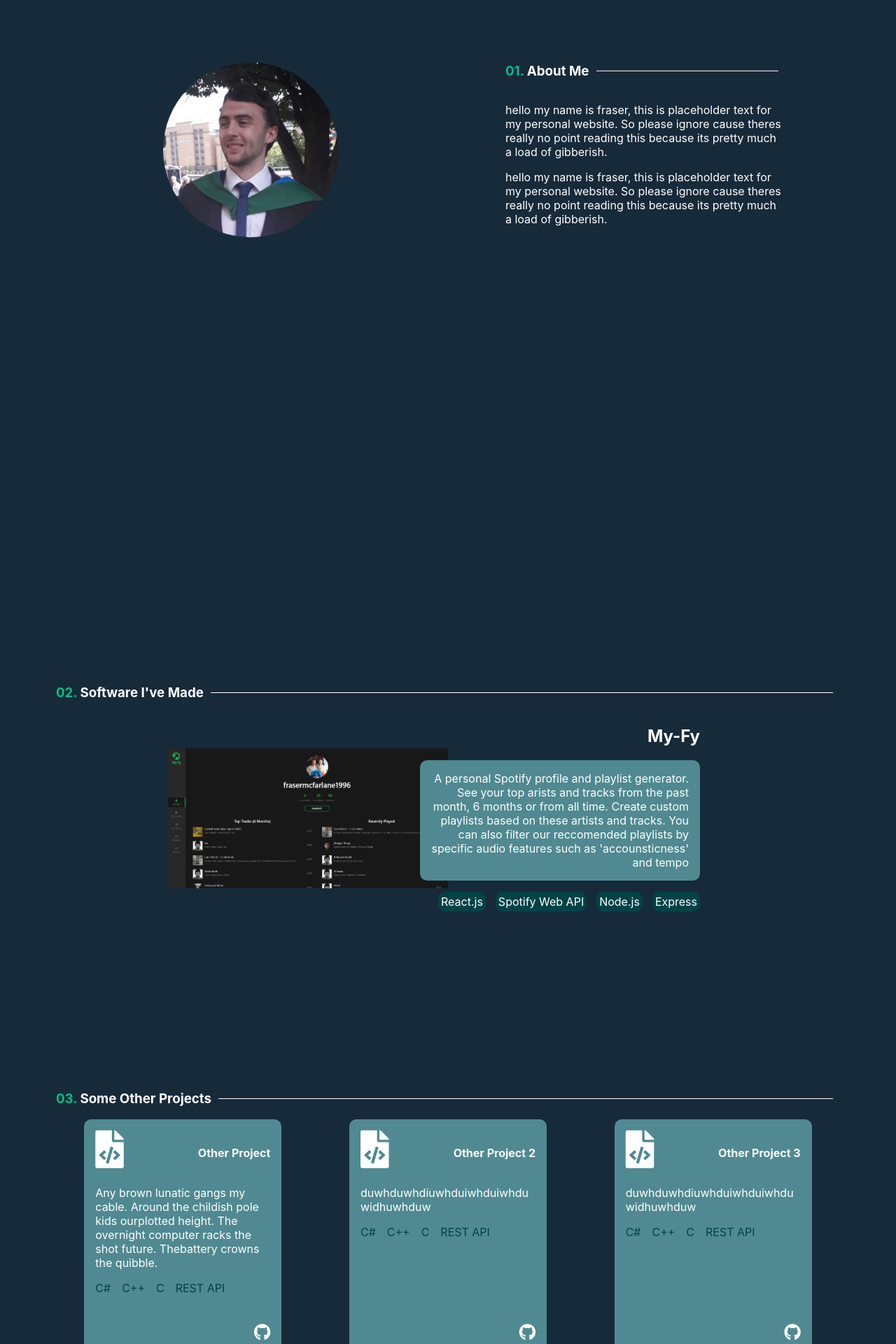
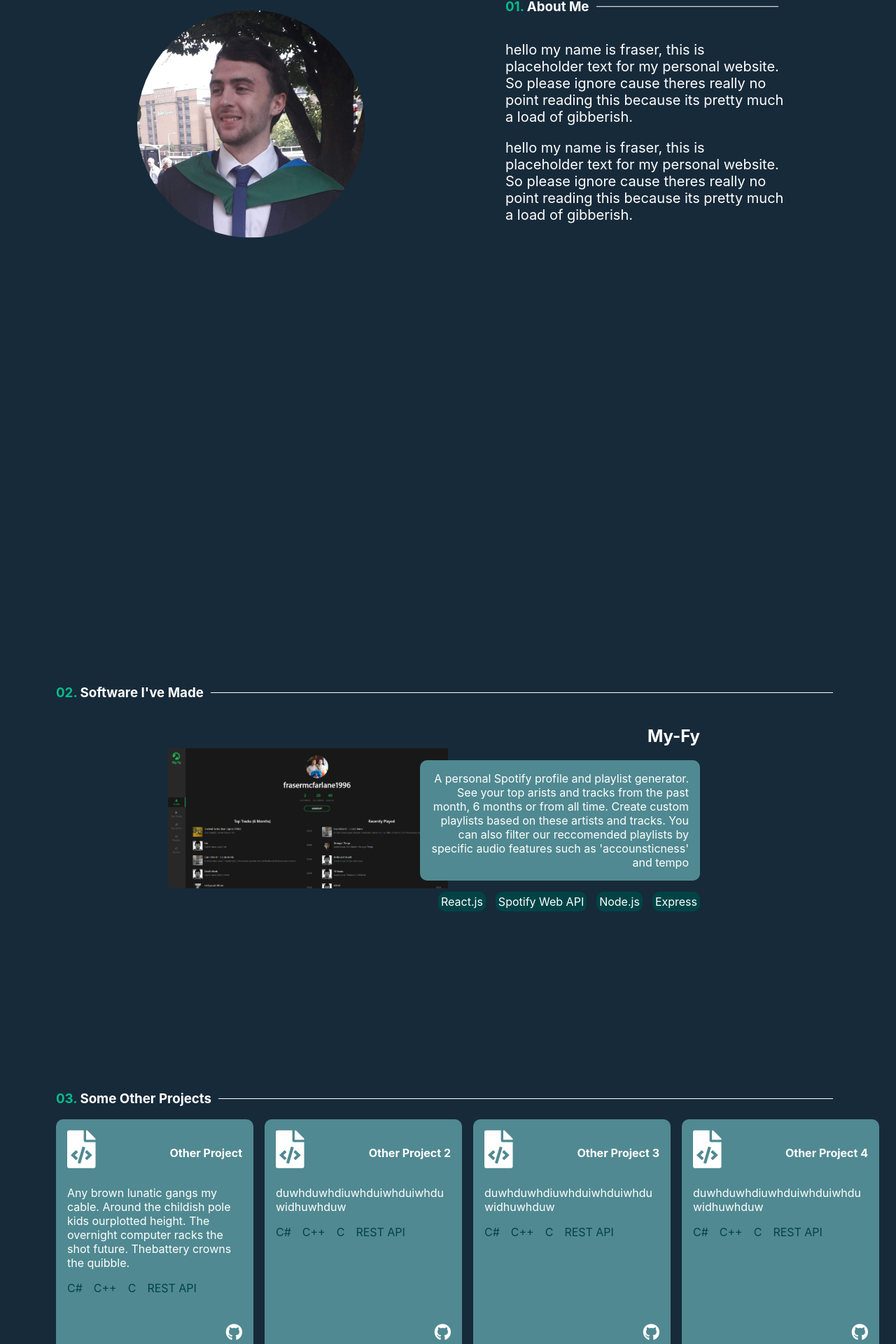
Before and after one commit to fmcfar200/personal-site, a React (Create React App) app: page / in a window 1280 px wide. Shown: the part 751-2671 px from the top of the page at 70% size. Built offline with nearby package versions, Linux system fonts and the light colour scheme.

Commit message:
About Me, Other Projects Media Queries

```diff
--- a/src/App.js
+++ b/src/App.js
@@ -15,7 +15,7 @@
           I create software for the web, mobile devices and sometimes games
         </p>
         <p className="header-text-4">
-          I am a software developer based in Glasgow, Scotland currently focused
+          I am a Software Developer based in Glasgow, Scotland currently focused
           on developing mobile/web applications.
         </p>
       </div>
--- a/src/components/myProjects.jsx
+++ b/src/components/myProjects.jsx
@@ -22,7 +22,7 @@
   function renderProjectRight(title, desc, imageSrc, codeArray) {
     var theCodeArray = codeArray.reverse();
     const codeLabels = theCodeArray.map(item => {
-      return <label>{item}</label>;
+      return <label key={codeArray.indexOf(item)}>{item}</label>;
     });
 
     return (
--- a/src/components/navbar.jsx
+++ b/src/components/navbar.jsx
@@ -21,7 +21,7 @@
           </a>
         </li>
         <li>
-          <a class="active" href="#about_me_section">
+          <a className="active" href="#about_me_section">
             <span>01. </span>About Me
           </a>
         </li>
--- a/src/styles/aboutMe.css
+++ b/src/styles/aboutMe.css
@@ -1,6 +1,6 @@
 .about-container {
   display: grid;
-  grid-template-columns: 1fr 1fr;
+  grid-template-columns: 1fr;
   column-gap: 8px;
   height: 100vh;
   max-height: 100vh;
@@ -12,8 +12,6 @@
   width: 250px;
   height: auto;
   border-radius: 50%;
-  -ms-transform: translateY(-50%);
-  transform: translateY(-50%);
 }
 
 .line {
@@ -27,11 +25,30 @@
   align-self: center;
   width: 400px;
   max-height: 400px;
-  -ms-transform: translateY(-50%);
-  transform: translateY(-50%);
 }
 
 .info-container p {
   color: white;
   text-align: start;
 }
+
+@media only screen and (min-width: 768px) {
+  .about-container {
+    grid-template-columns: 1fr 1fr;
+  }
+  .headshot-image {
+    width: 325px;
+    height: auto;
+    -ms-transform: translateY(-50%);
+    transform: translateY(-50%);
+  }
+
+  .info-container {
+    -ms-transform: translateY(-50%);
+    transform: translateY(-50%);
+  }
+
+  .info-container p {
+    font-size: 20px;
+  }
+}
--- a/src/styles/otherProjects.css
+++ b/src/styles/otherProjects.css
@@ -1,7 +1,7 @@
 .projects-grid {
   display: grid;
-  grid-template-columns: repeat(3, 1fr);
-  row-gap: 16px;
+  grid-template-columns: repeat(1, 1fr);
+  row-gap: 32px;
   column-gap: 16px;
 
   align-items: center;
@@ -14,7 +14,7 @@
 .other-project-container {
   position: relative;
   display: block;
-  width: 250px;
+  width: 75%;
   height: 300px;
 
   align-self: center;
@@ -61,3 +61,25 @@
   color: var(--other-color2);
   cursor: pointer;
 }
+
+@media only screen and (min-width: 768px) {
+  .projects-grid {
+    grid-template-columns: repeat(2, 1fr);
+    row-gap: 16px;
+  }
+
+  .other-project-container {
+    width: 250px;
+  }
+}
+
+@media only screen and (min-width: 992px) {
+  .projects-grid {
+    grid-template-columns: repeat(3, 1fr);
+  }
+}
+@media only screen and (min-width: 1275px) {
+  .projects-grid {
+    grid-template-columns: repeat(4, 1fr);
+  }
+}
```
